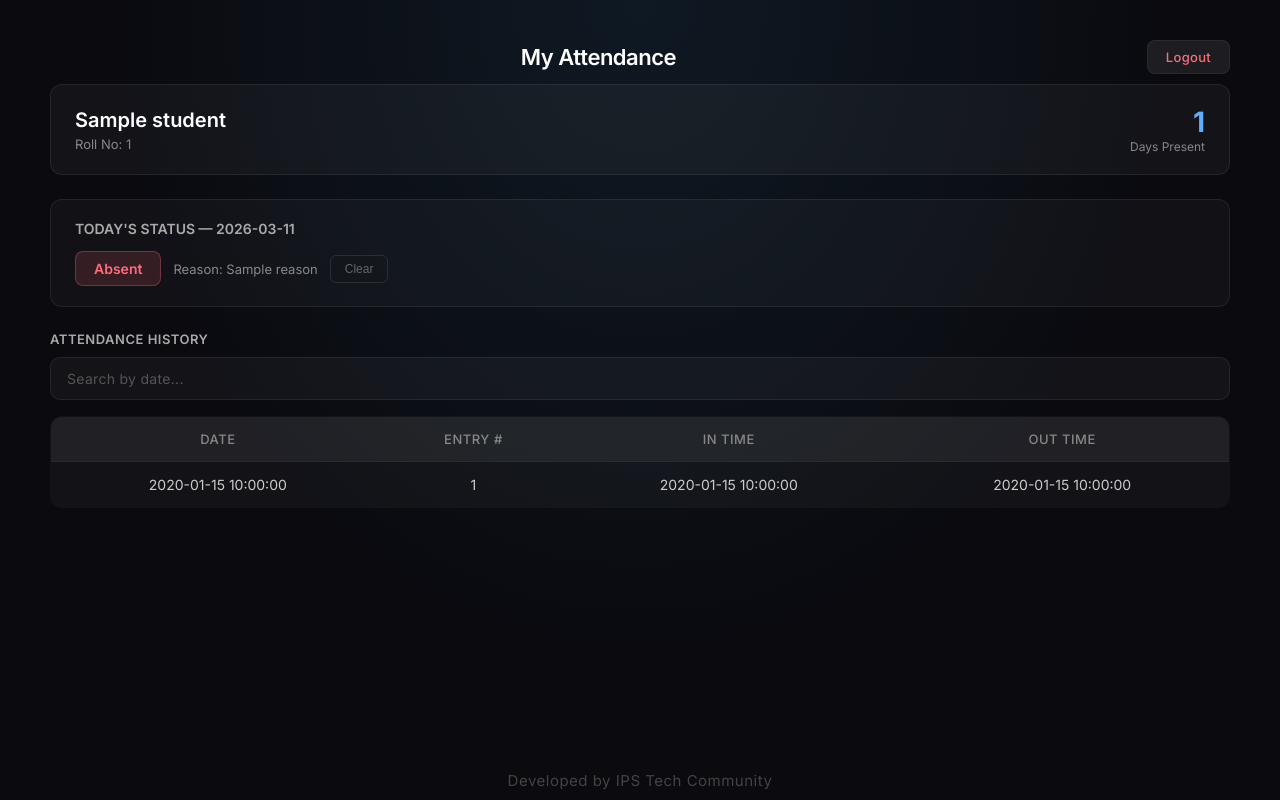
After one commit to Santhosh-I/IPS-Attendance, a Flask app: page /student-portal in a window 1280 px wide. The commit adds this page. Run offline with Flask 3, Linux system fonts and the light colour scheme; the visitor is signed in with stand-in values (Sample User, id 1); a database or web service that is not in the repository returns one stand-in record (values such as "Sample title"); some libraries are stand-ins or nearby versions.

Commit message:
added the individual login and status buttons

```diff
--- a/attendance_system/app.py
+++ b/attendance_system/app.py
@@ -1,10 +1,11 @@
-from flask import Flask, render_template, request, redirect, url_for, jsonify, send_file
+from flask import Flask, render_template, request, redirect, url_for, jsonify, send_file, session
 import psycopg2
 from psycopg2.extras import RealDictCursor
 from datetime import datetime, date, time, timezone, timedelta
 import os
 import io
 import atexit
+import hashlib
 from openpyxl import Workbook
 from openpyxl.styles import Font, Alignment, PatternFill, Border, Side
 from apscheduler.schedulers.background import BackgroundScheduler
@@ -15,6 +16,7 @@ import pytz
 IST = timezone(timedelta(hours=5, minutes=30))
 
 app = Flask(__name__)
+app.secret_key = os.environ.get("SECRET_KEY", "ips-tech-secret-2026")
 
 DATABASE_URL = "postgresql://postgres.xuirqkdtrvkhjirrnmla:ipsattendance0000830245@aws-1-ap-south-1.pooler.supabase.com:6543/postgres"
 
@@ -79,6 +81,25 @@ def init_db():
             in_time TIME,
             out_time TIME,
             entry_number INTEGER DEFAULT 1
+        )
+    ''')
+
+    cursor.execute('''
+        CREATE TABLE IF NOT EXISTS student_pins (
+            id SERIAL PRIMARY KEY,
+            roll_number TEXT UNIQUE NOT NULL,
+            pin_hash TEXT NOT NULL
+        )
+    ''')
+
+    cursor.execute('''
+        CREATE TABLE IF NOT EXISTS student_status (
+            id SERIAL PRIMARY KEY,
+            student_name TEXT NOT NULL,
+            date DATE NOT NULL,
+            status TEXT NOT NULL,
+            reason TEXT DEFAULT '',
+            UNIQUE(student_name, date)
         )
     ''')
 
@@ -306,6 +327,187 @@ def delete_member(id):
     return redirect("/members")
 
 # -------------------------
+# Student Portal
+# -------------------------
+def _hash_pin(pin: str) -> str:
+    return hashlib.sha256(pin.strip().encode()).hexdigest()
+
+@app.route("/student-login", methods=["GET", "POST"])
+def student_login():
+    error = ""
+    if request.method == "POST":
+        roll_number = request.form.get("roll_number", "").strip()
+        pin = request.form.get("pin", "").strip()
+
+        if not roll_number or not pin:
+            error = "Please enter your roll number and PIN."
+        else:
+            conn = get_db()
+            cursor = conn.cursor()
+            cursor.execute(
+                "SELECT * FROM student_pins WHERE roll_number = %s",
+                (roll_number,)
+            )
+            record = cursor.fetchone()
+            conn.close()
+
+            if not record:
+                error = "Roll number not found. Contact your admin to set up a PIN."
+            elif record["pin_hash"] != _hash_pin(pin):
+                error = "Incorrect PIN. Please try again."
+            else:
+                session["student_roll"] = roll_number
+                return redirect("/student-portal")
+
+    return render_template("student_login.html", error=error)
+
+@app.route("/student-portal")
+def student_portal():
+    if "student_roll" not in session:
+        return redirect("/student-login")
+
+    roll_number = session["student_roll"]
+    conn = get_db()
+    cursor = conn.cursor()
+
+    cursor.execute("SELECT * FROM students WHERE roll_number = %s", (roll_number,))
+    student = cursor.fetchone()
+
+    if not student:
+        session.pop("student_roll", None)
+        return redirect("/student-login")
+
+    cursor.execute('''
+        SELECT date, entry_number, in_time, out_time
+        FROM attendance
+        WHERE student_id = %s
+        ORDER BY date DESC, entry_number ASC
+    ''', (student["id"],))
+    records = cursor.fetchall()
+
+    today = datetime.now(IST).strftime("%Y-%m-%d")
+    cursor.execute(
+        "SELECT status, reason FROM student_status WHERE student_name = %s AND date = %s",
+        (student["name"], today)
+    )
+    today_status = cursor.fetchone()
+    conn.close()
+
+    total_days = len({r["date"] for r in records})
+
+    return render_template(
+        "student_portal.html",
+        student=student,
+        records=records,
+        total_days=total_days,
+        today=today,
+        today_status=today_status,
+    )
+
+@app.route("/student-logout")
+def student_logout():
+    session.pop("student_roll", None)
+    return redirect("/student-login")
+
+@app.route("/student/mark-status", methods=["POST"])
+def student_mark_status():
+    if "student_roll" not in session:
+        return redirect("/student-login")
+
+    roll_number = session["student_roll"]
+    conn = get_db()
+    cursor = conn.cursor()
+    cursor.execute("SELECT name FROM students WHERE roll_number = %s", (roll_number,))
+    student = cursor.fetchone()
+
+    if not student:
+        conn.close()
+        return redirect("/student-login")
+
+    status = request.form.get("status", "").strip().upper()
+    reason = request.form.get("reason", "").strip()
+    today = datetime.now(IST).strftime("%Y-%m-%d")
+
+    if status == "CLEAR":
+        cursor.execute(
+            "DELETE FROM student_status WHERE student_name = %s AND date = %s",
+            (student["name"], today),
+        )
+        conn.commit()
+    elif status in ("OD", "SOI", "ABSENT"):
+        cursor.execute(
+            """
+            INSERT INTO student_status (student_name, date, status, reason)
+            VALUES (%s, %s, %s, %s)
+            ON CONFLICT (student_name, date) DO UPDATE
+            SET status = EXCLUDED.status, reason = EXCLUDED.reason
+            """,
+            (student["name"], today, status, reason),
+        )
+        conn.commit()
+    conn.close()
+    return redirect("/student-portal")
+
+# Admin: set or reset a student's PIN
+@app.route("/admin/set-pin", methods=["GET", "POST"])
+def admin_set_pin():
+    # Require admin session or password check
+    if not session.get("admin_auth"):
+        return redirect("/admin-login")
+
+    message = ""
+    status_cls = ""
+    conn = get_db()
+    cursor = conn.cursor()
+    cursor.execute("SELECT name, roll_number FROM students WHERE roll_number IS NOT NULL AND roll_number != '' ORDER BY name")
+    students = cursor.fetchall()
+    conn.close()
+
+    if request.method == "POST":
+        roll_number = request.form.get("roll_number", "").strip()
+        new_pin = request.form.get("pin", "").strip()
+
+        if not roll_number or not new_pin:
+            message = "Please fill in all fields."
+            status_cls = "error"
+        elif len(new_pin) < 4:
+            message = "PIN must be at least 4 digits."
+            status_cls = "error"
+        else:
+            conn = get_db()
+            cursor = conn.cursor()
+            cursor.execute(
+                """
+                INSERT INTO student_pins (roll_number, pin_hash)
+                VALUES (%s, %s)
+                ON CONFLICT (roll_number) DO UPDATE SET pin_hash = EXCLUDED.pin_hash
+                """,
+                (roll_number, _hash_pin(new_pin)),
+            )
+            conn.commit()
+            conn.close()
+            message = f"PIN set successfully for {roll_number}."
+            status_cls = "in"
+
+    return render_template("admin_set_pin.html", students=students, message=message, status_cls=status_cls)
+
+@app.route("/admin-login", methods=["GET", "POST"])
+def admin_login():
+    error = ""
+    if request.method == "POST":
+        password = request.form.get("password", "")
+        if password == "ips@2026":
+            session["admin_auth"] = True
+            return redirect("/admin/set-pin")
+        error = "Wrong password."
+    return render_template("admin_login.html", error=error)
+
+@app.route("/admin-logout")
+def admin_logout():
+    session.pop("admin_auth", None)
+    return redirect("/")
+
+# -------------------------
 # Excel Download Routes
 # -------------------------
 def _time_12hr(value):
--- a/attendance_system/templates/dashboard.html
+++ b/attendance_system/templates/dashboard.html
@@ -12,6 +12,7 @@
     <div class="dashboard-header">
         <a href="/" class="back-btn">&larr; Back</a>
         <div class="dashboard-header-right">
+            <a href="/student-login" class="history-btn">Student Portal</a>
             <a href="/history" class="history-btn">History</a>
             <a href="#" class="add-member-btn" onclick="showPasswordModal()">+ Add Member</a>
         </div>
--- /dev/null
+++ b/attendance_system/templates/student_portal.html
@@ -0,0 +1,151 @@
+<!DOCTYPE html>
+<html>
+<head>
+    <meta name="viewport" content="width=device-width, initial-scale=1.0">
+    <title>My Attendance — IPS</title>
+    <link href="https://fonts.googleapis.com/css2?family=Inter:wght@300;400;500;600;700&display=swap" rel="stylesheet">
+    <link rel="stylesheet" href="{{ url_for('static', filename='style.css') }}">
+</head>
+<body>
+
+<div class="dashboard-container">
+    <div class="dashboard-header">
+        <div></div>
+        <h1 style="margin:0;font-size:22px;">My Attendance</h1>
+        <a href="/student-logout" class="back-btn" style="color:#ff6b7a;">Logout</a>
+    </div>
+
+    <!-- Student Info Card -->
+    <div style="background:rgba(255,255,255,0.04);border:1px solid rgba(255,255,255,0.08);border-radius:12px;padding:20px 24px;margin-bottom:24px;display:flex;justify-content:space-between;align-items:center;flex-wrap:wrap;gap:12px;">
+        <div>
+            <div style="font-size:20px;font-weight:600;color:#fff;">{{ student.name }}</div>
+            <div style="font-size:13px;color:#888;margin-top:4px;">Roll No: {{ student.roll_number or '—' }}</div>
+        </div>
+        <div style="text-align:right;">
+            <div style="font-size:28px;font-weight:700;color:#5cadff;">{{ total_days }}</div>
+            <div style="font-size:12px;color:#888;">Days Present</div>
+        </div>
+    </div>
+
+    <!-- Today's Status Section -->
+    <div style="background:rgba(255,255,255,0.03);border:1px solid rgba(255,255,255,0.08);border-radius:12px;padding:20px 24px;margin-bottom:24px;">
+        <div style="font-size:14px;font-weight:600;color:#aaa;margin-bottom:14px;">TODAY'S STATUS — {{ today }}</div>
+
+        {% if today_status %}
+            <div style="display:flex;align-items:center;gap:12px;flex-wrap:wrap;">
+                <span style="
+                    padding:8px 18px;border-radius:8px;font-weight:600;font-size:14px;
+                    {% if today_status.status == 'OD' %}background:rgba(240,165,0,0.15);color:#f0a500;border:1px solid rgba(240,165,0,0.3);
+                    {% elif today_status.status == 'SOI' %}background:rgba(92,173,255,0.15);color:#5cadff;border:1px solid rgba(92,173,255,0.3);
+                    {% else %}background:rgba(255,107,122,0.15);color:#ff6b7a;border:1px solid rgba(255,107,122,0.3);{% endif %}
+                ">
+                    {% if today_status.status == 'OD' %}On Duty (OD)
+                    {% elif today_status.status == 'SOI' %}SOI
+                    {% else %}Absent{% endif %}
+                </span>
+                {% if today_status.reason %}
+                <span style="color:#888;font-size:13px;">Reason: {{ today_status.reason }}</span>
+                {% endif %}
+                <form method="POST" action="/student/mark-status" style="display:inline;">
+                    <input type="hidden" name="status" value="CLEAR">
+                    <button type="submit" onclick="this.form.querySelector('[name=status]').value='CLEAR'" style="background:none;border:1px solid rgba(255,255,255,0.1);color:#666;padding:6px 14px;border-radius:6px;cursor:pointer;font-size:12px;">Clear</button>
+                </form>
+            </div>
+        {% else %}
+            <p style="color:#666;font-size:13px;margin:0 0 14px;">Not marked yet today. If you cannot tap your card, mark your status below.</p>
+            <form method="POST" action="/student/mark-status" id="statusForm">
+                <div style="display:flex;gap:10px;flex-wrap:wrap;margin-bottom:12px;">
+                    <button type="button" onclick="selectStatus('OD')"   id="btn-OD"     class="status-btn-od">On Duty (OD)</button>
+                    <button type="button" onclick="selectStatus('SOI')"  id="btn-SOI"    class="status-btn-soi">SOI</button>
+                    <button type="button" onclick="selectStatus('ABSENT')" id="btn-ABSENT" class="status-btn-absent">Absent</button>
+                </div>
+                <div id="reasonBox" style="display:none;margin-bottom:12px;">
+                    <input type="text" name="reason" id="reasonInput" placeholder="Reason (required)" autocomplete="off"
+                        style="width:100%;padding:10px 14px;background:rgba(255,255,255,0.06);border:1px solid rgba(255,255,255,0.12);border-radius:8px;color:#fff;font-size:14px;box-sizing:border-box;">
+                </div>
+                <input type="hidden" name="status" id="selectedStatus" value="">
+                <button type="submit" id="submitBtn" style="display:none;padding:10px 28px;background:#5cadff;color:#000;font-weight:600;border:none;border-radius:8px;cursor:pointer;font-size:14px;">Submit</button>
+            </form>
+        {% endif %}
+    </div>
+
+    <!-- Attendance History -->
+    <div style="font-size:13px;font-weight:600;color:#aaa;margin-bottom:10px;letter-spacing:0.5px;">ATTENDANCE HISTORY</div>
+
+    <div class="search-bar-wrapper">
+        <input type="text" id="searchInput" class="search-input" placeholder="Search by date..." autocomplete="off">
+    </div>
+
+    {% if records %}
+    <table id="dataTable">
+        <thead>
+            <tr>
+                <th>Date</th>
+                <th>Entry #</th>
+                <th>In Time</th>
+                <th>Out Time</th>
+            </tr>
+        </thead>
+        <tbody>
+            {% for r in records %}
+            <tr>
+                <td>{{ r.date }}</td>
+                <td>{{ r.entry_number }}</td>
+                <td>{{ r.in_time | to12hr }}</td>
+                <td>{{ r.out_time | to12hr }}</td>
+            </tr>
+            {% endfor %}
+        </tbody>
+    </table>
+    <p class="no-results" id="noResults" style="display:none;">No matching records found</p>
+    {% else %}
+    <p class="history-hint">No attendance records found yet.</p>
+    {% endif %}
+</div>
+
+<style>
+.status-btn-od, .status-btn-soi, .status-btn-absent {
+    padding: 10px 22px; border-radius: 8px; font-size: 14px; font-weight: 600;
+    cursor: pointer; border: 2px solid transparent; transition: all 0.2s;
+}
+.status-btn-od     { background: rgba(240,165,0,0.1);   color: #f0a500; border-color: rgba(240,165,0,0.3); }
+.status-btn-soi    { background: rgba(92,173,255,0.1);  color: #5cadff; border-color: rgba(92,173,255,0.3); }
+.status-btn-absent { background: rgba(255,107,122,0.1); color: #ff6b7a; border-color: rgba(255,107,122,0.3); }
+.status-btn-od.active     { background: rgba(240,165,0,0.3);   border-color: #f0a500; }
+.status-btn-soi.active    { background: rgba(92,173,255,0.3);  border-color: #5cadff; }
+.status-btn-absent.active { background: rgba(255,107,122,0.3); border-color: #ff6b7a; }
+</style>
+
+<script>
+function selectStatus(val) {
+    document.getElementById('selectedStatus').value = val;
+    ['OD','SOI','ABSENT'].forEach(s => document.getElementById('btn-'+s).classList.remove('active'));
+    document.getElementById('btn-'+val).classList.add('active');
+    document.getElementById('reasonBox').style.display = 'block';
+    document.getElementById('reasonInput').focus();
+    document.getElementById('submitBtn').style.display = 'inline-block';
+}
+
+document.getElementById('statusForm') && document.getElementById('statusForm').addEventListener('submit', function(e) {
+    const status = document.getElementById('selectedStatus').value;
+    const reason = document.getElementById('reasonInput').value.trim();
+    if (!status) { e.preventDefault(); alert('Please select a status first.'); return; }
+    if (!reason) { e.preventDefault(); document.getElementById('reasonInput').focus(); alert('Please enter a reason.'); return; }
+});
+
+document.getElementById('searchInput') && document.getElementById('searchInput').addEventListener('input', function() {
+    const query = this.value.toLowerCase();
+    const rows = document.querySelectorAll('#dataTable tbody tr');
+    let visible = 0;
+    rows.forEach(row => {
+        const match = row.textContent.toLowerCase().includes(query);
+        row.style.display = match ? '' : 'none';
+        if (match) visible++;
+    });
+    document.getElementById('noResults').style.display = visible === 0 ? '' : 'none';
+});
+</script>
+
+<footer class="footer">Developed by IPS Tech Community</footer>
+</body>
+</html>
```
Also changed, not shown: attendance_system/advisor_notifier.py (+127 -29 lines), attendance_system/templates/admin_login.html (added, +29 -0 lines), attendance_system/templates/admin_set_pin.html (added, +47 -0 lines), attendance_system/templates/student_login.html (added, +29 -0 lines), 1 other file.
